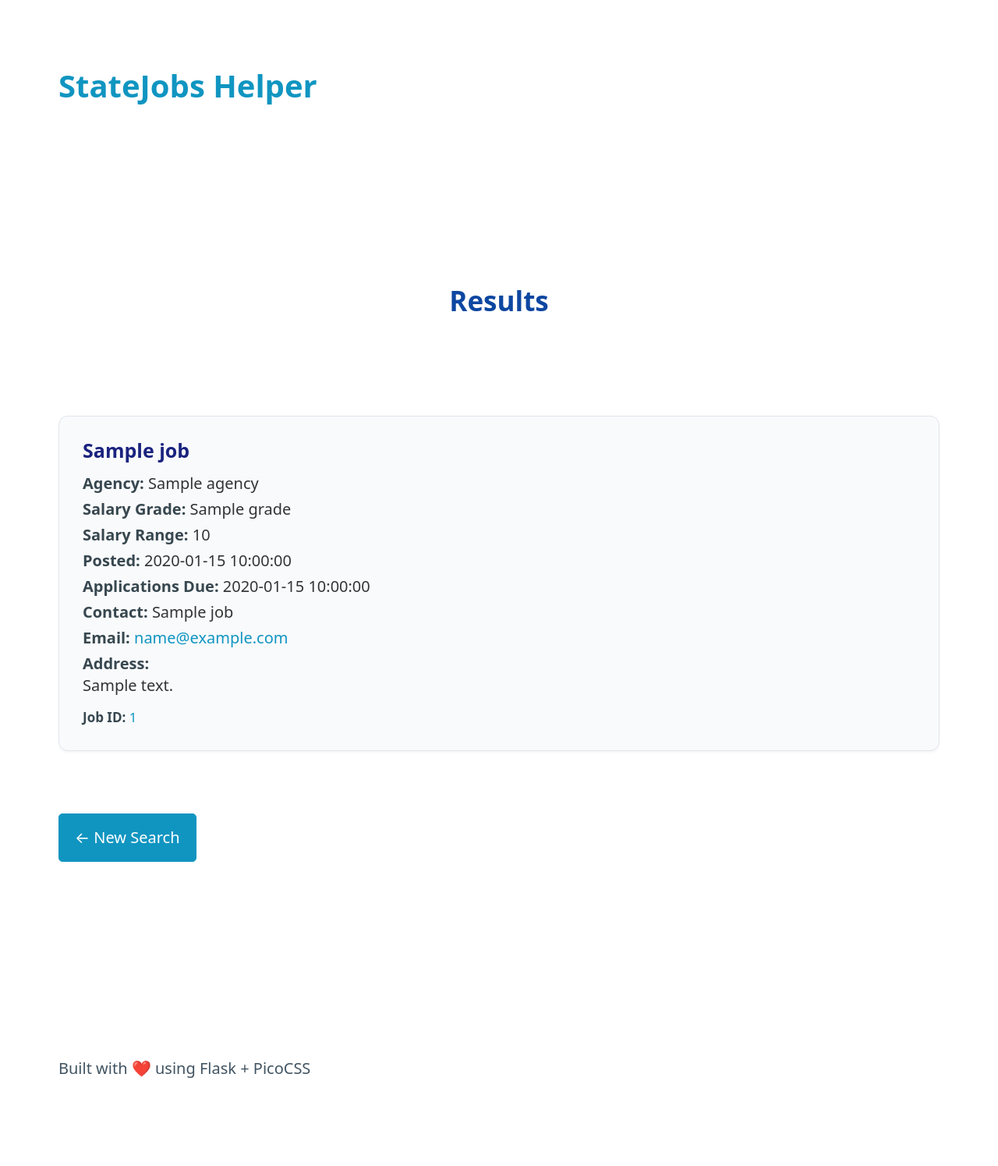
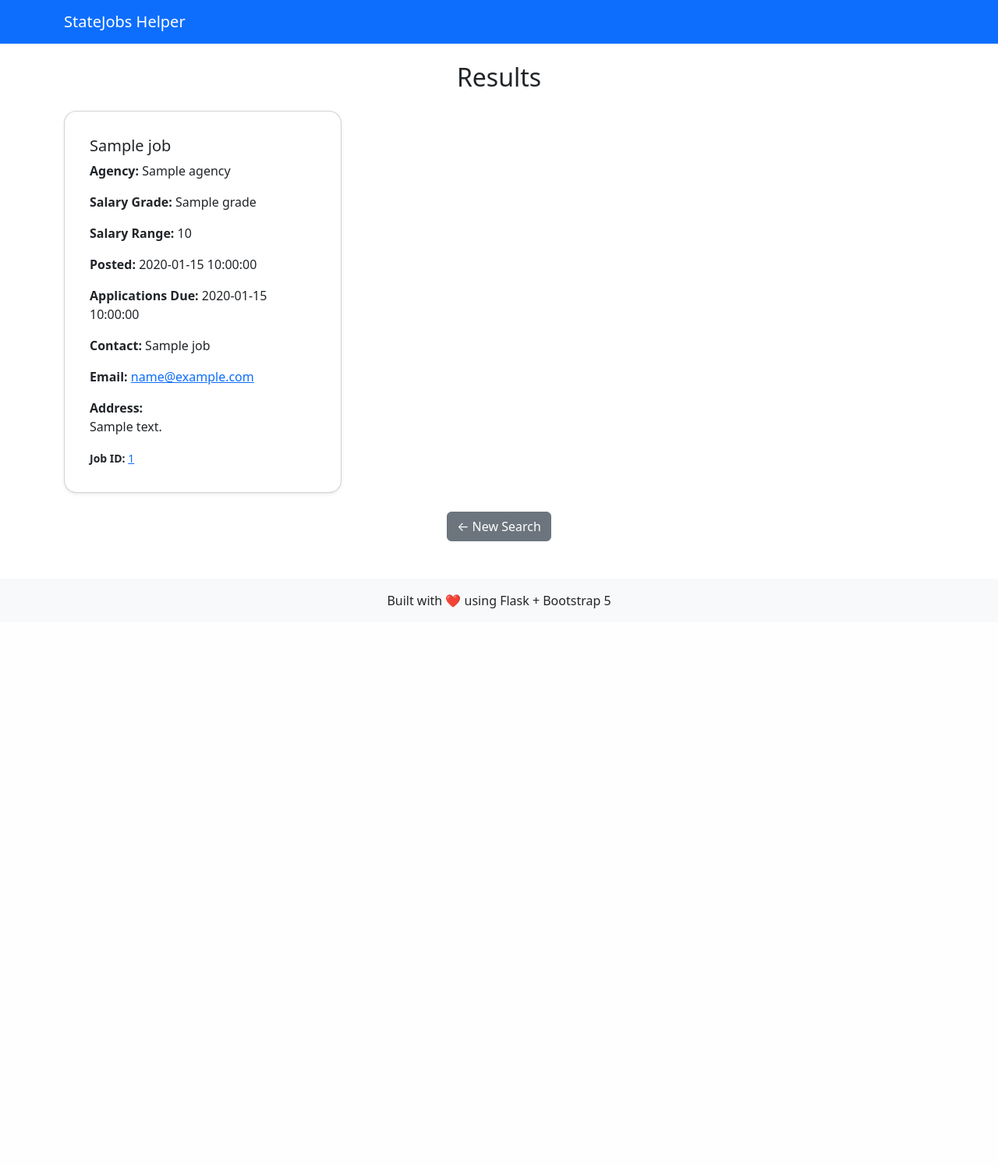
Before and after one commit to barryjj/statejobs-helper, a Flask app: template templates/results.html in a window 1280 px wide. Shown: the whole page at 78% size. After the commit the page ends 780 px from the top, so only its background shows below. Run offline with Flask 3, Linux system fonts and the light colour scheme; the template is opened without the code that fills it: most values are stand-ins (such as "Sample title", 1, 10 or a date in 2020).

Commit message:
Move from Pico.css to bootstrap.

```diff
--- a/static/styles.css
+++ b/static/styles.css
@@ -1,67 +1,14 @@
-/* Improve spacing & layout for results grid */
-.job-results {
-  display: grid;
-  grid-template-columns: repeat(auto-fit, minmax(300px, 1fr));
-  gap: 1.5rem;
-  margin-top: 2rem;
+.card {
+  border-radius: 1rem;
+  padding: 1rem;
+  transition: all 0.2s ease-in-out;
+}
+.card:hover {
+  transform: translateY(-2px);
+  box-shadow: 0 6px 16px rgba(0,0,0,0.1);
 }
 
-/* Modern card styling */
-.job-card {
-  background: #f9fafc;
-  border: 1px solid #e0e4eb;
-  border-radius: 12px;
-  padding: 1.25rem 1.5rem;
-  box-shadow: 0 2px 4px rgba(0, 0, 0, 0.04);
-  transition: all 0.2s ease-in-out;
-}
-
-.job-card:hover {
-  background: #ffffff;
-  box-shadow: 0 6px 16px rgba(0, 0, 0, 0.1);
-  transform: translateY(-2px);
-}
-
-/* Better text hierarchy */
-.job-card h3 {
-  font-size: 1.25rem;
-  color: #1a237e;
-  margin-bottom: 0.5rem;
-}
-
-.job-card p {
-  color: #333;
-  line-height: 1.4;
-  margin: 0.25rem 0;
-}
-
-.job-card strong {
-  color: #37474f;
-}
-
-/* Smaller text for Job ID */
-.job-card small {
-  display: block;
-  color: #607d8b;
-  margin-top: 0.75rem;
-  font-size: 0.85rem;
-}
-
-/* Header styling */
-main h2 {
-  color: #0d47a1;
-  text-align: center;
-  margin-bottom: 1rem;
-}
-
-
-/* Simple hover effect */
-.job-card:hover {
-  transform: translateY(-4px);
-  box-shadow: 0 4px 10px rgba(0, 0, 0, 0.15);
-}
-
-/* Make sure cards don’t overflow horizontally */
+/* Optional: control overflow on main container */
 main.container {
   overflow-x: hidden;
 }
--- a/templates/base.html
+++ b/templates/base.html
@@ -4,18 +4,29 @@
   <meta charset="UTF-8" />
   <meta name="viewport" content="width=device-width, initial-scale=1" />
   <title>{% block title %}StateJobs Helper{% endblock %}</title>
-  <link rel="stylesheet" href="https://unpkg.com/@picocss/pico@latest/css/pico.min.css">
+
+  <!-- Bootstrap 5 CSS -->
+  <link href="https://cdn.jsdelivr.net/npm/bootstrap@5.3.2/dist/css/bootstrap.min.css" rel="stylesheet">
   <link rel="stylesheet" href="{{ url_for('static', filename='styles.css') }}">
 </head>
 <body>
-  <header class="container">
-    <h1><a href="/">StateJobs Helper</a></h1>
-  </header>
+  <nav class="navbar navbar-expand-lg navbar-dark bg-primary mb-4">
+    <div class="container">
+      <a class="navbar-brand" href="/">StateJobs Helper</a>
+    </div>
+  </nav>
 
-  {% block content %}{% endblock %}
+  <main class="container mb-5">
+    {% block content %}{% endblock %}
+  </main>
 
-  <footer class="container" style="margin-top: 3rem;">
-    <p>Built with ❤️ using Flask + PicoCSS</p>
+  <footer class="bg-light py-3 text-center">
+    <div class="container">
+      Built with ❤️ using Flask + Bootstrap 5
+    </div>
   </footer>
+
+  <!-- Bootstrap 5 JS Bundle -->
+  <script src="https://cdn.jsdelivr.net/npm/bootstrap@5.3.2/dist/js/bootstrap.bundle.min.js"></script>
 </body>
 </html>
--- a/templates/results.html
+++ b/templates/results.html
@@ -2,39 +2,45 @@
 {% block title %}Job Results{% endblock %}
 
 {% block content %}
-<main class="container">
-  <h2>Results</h2>
+<h2 class="mb-4 text-center">Results</h2>
 
 {% if jobs %}
-    <div class="grid job-results">
+  <div class="row row-cols-1 row-cols-md-2 row-cols-lg-3 g-4">
     {% for job in jobs %}
-        <article class="job-card">
-          <h3>{{ job.title }}</h3>
-          <p><strong>Agency:</strong> {{ job.agency }}</p>
-          <p><strong>Salary Grade:</strong> {{ job.grade or 'N/A' }}</p>
-          <p><strong>Salary Range:</strong> {{ job.salary or 'N/A' }}</p>
-          <p><strong>Posted:</strong> {{ job.date_posted or 'N/A' }}</p>
-          <p><strong>Applications Due:</strong> {{ job.applications_due or 'N/A' }}</p>
-          <p><strong>Contact:</strong> {{ job.name or 'N/A' }}</p>
+      <div class="col">
+        <div class="card h-100 shadow-sm">
+          <div class="card-body">
+            <h5 class="card-title">{{ job.title }}</h5>
+            <p class="card-text"><strong>Agency:</strong> {{ job.agency }}</p>
+            <p class="card-text"><strong>Salary Grade:</strong> {{ job.grade or 'N/A' }}</p>
+            <p class="card-text"><strong>Salary Range:</strong> {{ job.salary or 'N/A' }}</p>
+            <p class="card-text"><strong>Posted:</strong> {{ job.date_posted or 'N/A' }}</p>
+            <p class="card-text"><strong>Applications Due:</strong> {{ job.applications_due or 'N/A' }}</p>
+            <p class="card-text"><strong>Contact:</strong> {{ job.name or 'N/A' }}</p>
 
             {% if job.email %}
-            <p>
+              <p class="card-text">
                 <strong>Email:</strong>
                 <a
-                href="mailto:{{ job.email }}?subject=Vacancy%20%23{{ job.job_id }}&body=Please%20find%20my%20resume%20and%20cover%20letter%20attached%2C%20as%20per%20request.%0A%0AThank%20you%2C%0AJ"
-                onclick="window.open(this.href, '_blank'); return false;"
+                  href="mailto:{{ job.email }}?subject=Vacancy%20%23{{ job.job_id }}&body=Please%20find%20my%20resume%20and%20cover%20letter%20attached.%0A%0AThank%20you,%0A"
+                  target="_blank"
+                  rel="noopener noreferrer"
                 >
                   {{ job.email }}
                 </a>
               </p>
             {% else %}
-            <p><strong>Email:</strong> N/A</p>
+              <p class="card-text"><strong>Email:</strong> N/A</p>
             {% endif %}
 
-          <p><strong>Address:</strong><br>{{ job.full_address | replace('\n', '<br>') | safe or 'N/A' }}</p>
+            {% if job.full_address %}
+              <p class="card-text"><strong>Address:</strong><br>{{ job.full_address | replace('\n', '<br>') | safe }}</p>
+            {% else %}
+              <p class="card-text"><strong>Address:</strong> N/A</p>
+            {% endif %}
 
-          <p>
-            <small><strong>Job ID:</strong>
+            <p class="card-text"><small>
+              <strong>Job ID:</strong>
               <a
                 href="https://statejobs.ny.gov/public/vacancyDetailsView.cfm?id={{ job.job_id }}"
                 target="_blank"
@@ -42,15 +48,17 @@
               >
                 {{ job.job_id }}
               </a>
-            </small>
-          </p>
-        </article>
+            </small></p>
+          </div>
+        </div>
+      </div>
     {% endfor %}
   </div>
 {% else %}
-    <p>No jobs found.</p>
+  <p class="text-center">No jobs found.</p>
 {% endif %}
 
-  <p><a href="/" role="button">← New Search</a></p>
-</main>
+<div class="mt-4 text-center">
+  <a href="/" class="btn btn-secondary">← New Search</a>
+</div>
 {% endblock %}
```
Also changed, not shown: templates/index.html (+12 -8 lines). Lines whose indentation alone changed are shown as unchanged.
